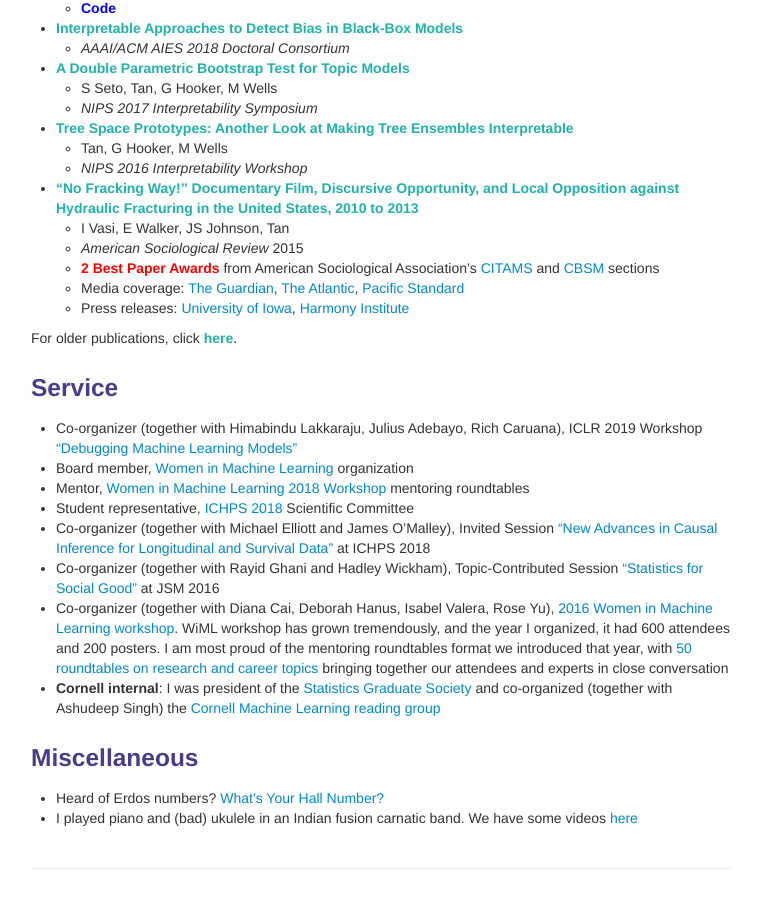
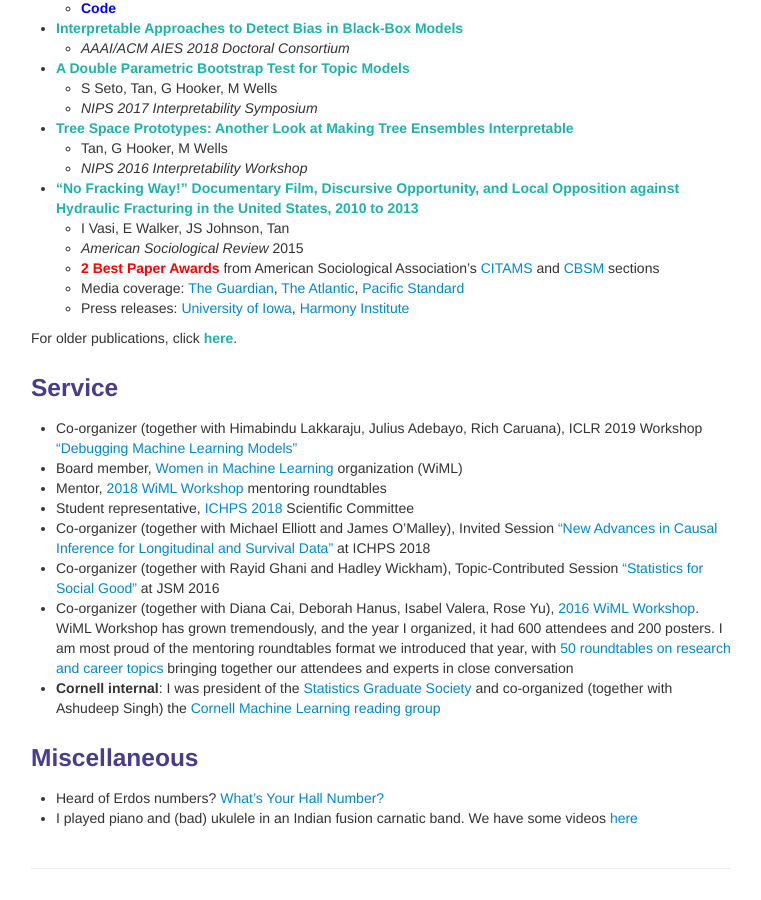
Before and after one commit to shftan/shftan.github.io, a Jekyll site: the page built from index.md, in a window 1280 px wide and 900 px high, scrolled down 1573 px. Shown: the whole window, without its empty margins (259-1020 px from the left). Built offline with Jekyll 4.4.1, drawn with Linux system fonts in a browser that asks for light colours.

Commit message:
Update index.md

```diff
--- a/index.md
+++ b/index.md
@@ -98,12 +98,12 @@ For older publications, click <a class="paper" href="olderpublications.html">her
 <div class="row-fluid" id="service"><h3>Service</h3>
 </div>
 - Co-organizer (together with Himabindu Lakkaraju, Julius Adebayo, Rich Caruana), ICLR 2019 Workshop [“Debugging Machine Learning Models”](https://iclr.cc/Conferences/2019/Schedule?showEvent=628)
-- Board member, [Women in Machine Learning](https://wimlworkshop.org) organization
-- Mentor, [Women in Machine Learning 2018 Workshop](https://wimlworkshop.org/2018/program/) mentoring roundtables
+- Board member, [Women in Machine Learning](https://wimlworkshop.org) organization (WiML)
+- Mentor, [2018 WiML Workshop](https://wimlworkshop.org/2018/program/) mentoring roundtables
 - Student representative, [ICHPS 2018](http://ww2.amstat.org/meetings/ichps/2018/) Scientific Committee
 - Co-organizer (together with Michael Elliott and James O'Malley),  Invited Session ["New Advances in Causal Inference for Longitudinal and Survival Data"](http://ww2.amstat.org/meetings/ichps/2018/onlineprogram/Program.cfm) at ICHPS 2018
 - Co-organizer (together with Rayid Ghani and Hadley Wickham), Topic-Contributed Session ["Statistics for Social Good"](http://shftan.github.io/jsmsocialgood/) at JSM 2016
-- Co-organizer (together with Diana Cai, Deborah Hanus, Isabel Valera, Rose Yu), [2016 Women in Machine Learning workshop](https://wimlworkshop.org/2016/). WiML workshop has grown tremendously, and the year I organized, it had 600 attendees and 200 posters. I am most proud of the mentoring roundtables format we introduced that year, with [50 roundtables on research and career topics](https://wimlworkshop.org/2016/program/#1480549898816-ca283fe3-29b6) bringing together our attendees and experts in close conversation
+- Co-organizer (together with Diana Cai, Deborah Hanus, Isabel Valera, Rose Yu), [2016 WiML Workshop](https://wimlworkshop.org/2016/). WiML Workshop has grown tremendously, and the year I organized, it had 600 attendees and 200 posters. I am most proud of the mentoring roundtables format we introduced that year, with [50 roundtables on research and career topics](https://wimlworkshop.org/2016/program/#1480549898816-ca283fe3-29b6) bringing together our attendees and experts in close conversation
 - **Cornell internal**: I was president of the [Statistics Graduate Society](https://stat.cornell.edu/about-us/sgs) and co-organized (together with Ashudeep Singh) the [Cornell Machine Learning reading group](http://wiki.cs.cornell.edu/index.php?title=Machine_Learning_Discussion_Group)
 
 <div class="row-fluid"><h3>Miscellaneous</h3>
```
